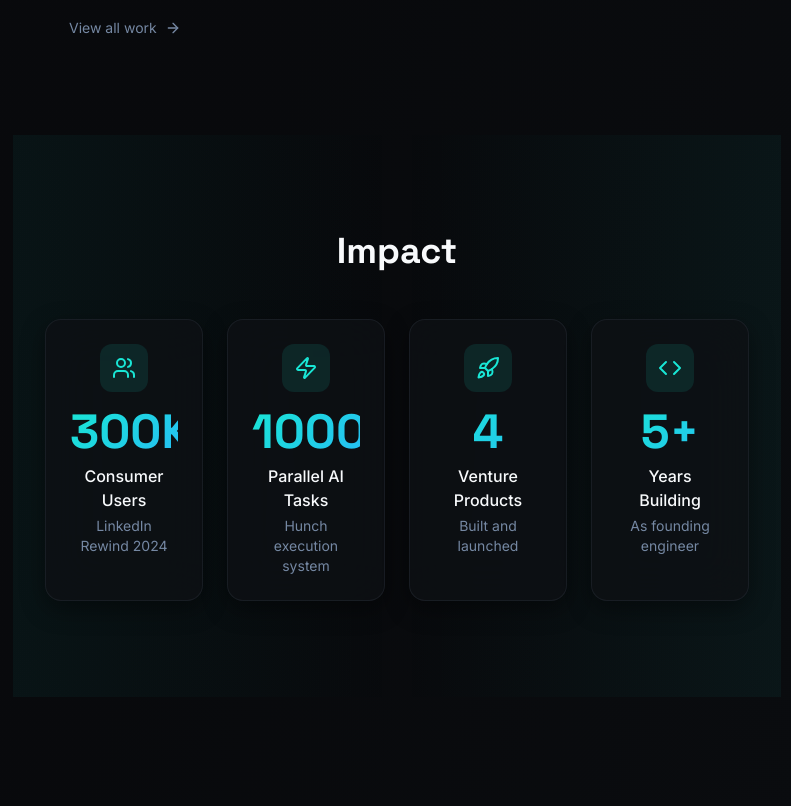
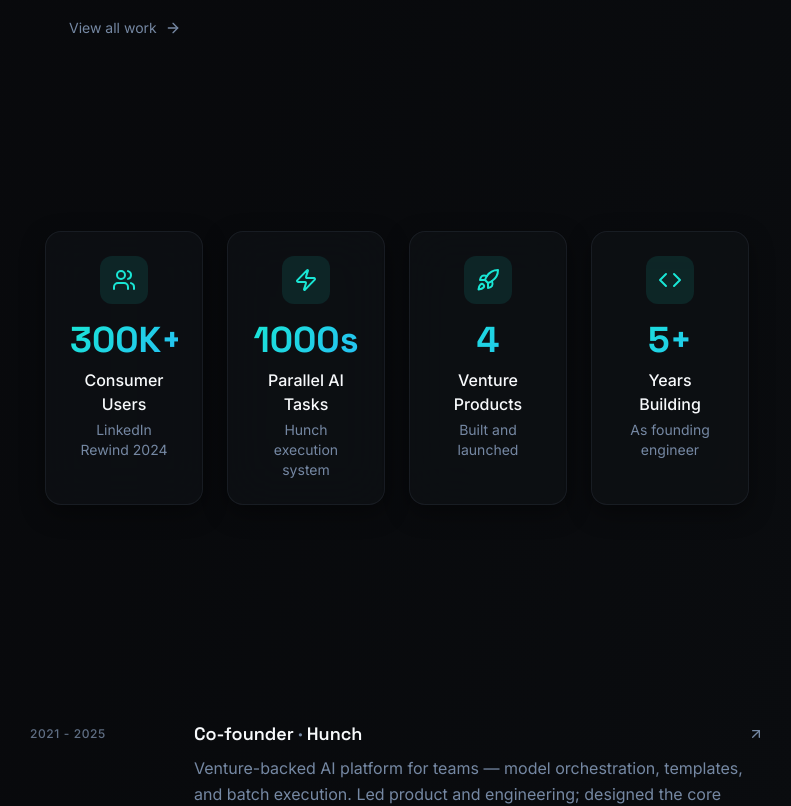
Before and after one commit to aleib/profile, a React (Vite) app: page / in a window 1280 px wide. Shown: the part 1700-2506 px from the top of the page, without its empty margins (467-1258 px from the left). Built offline with nearby package versions, Linux system fonts and the light colour scheme; the HTML template or start-up script is replaced by a standard one.

Commit message:
layout updates

```diff
--- a/src/components/sections/About.tsx
+++ b/src/components/sections/About.tsx
@@ -15,7 +15,7 @@
           initial={{ opacity: 0, y: 40 }}
           animate={isInView ? { opacity: 1, y: 0 } : {}}
           transition={{ duration: 0.8, ease: "easeOut" }}
-          className="max-w-3xl mx-auto"
+          className="section-inner"
         >
           {/* <h2 className="text-2xl sm:text-3xl font-display font-bold mb-8">
             About Me
--- a/src/components/sections/Metrics.tsx
+++ b/src/components/sections/Metrics.tsx
@@ -1,7 +1,6 @@
-import { motion } from "framer-motion";
-import { useInView } from "framer-motion";
+import { motion, useInView } from "framer-motion";
+import { Code, Rocket, Users, Zap } from "lucide-react";
 import { useRef } from "react";
-import { Users, Zap, Rocket, Code } from "lucide-react";
 
 const metrics = [
   {
@@ -36,7 +35,7 @@
 
   return (
     <section id="metrics" className="py-24 relative overflow-hidden">
-      <div className="absolute inset-0 bg-gradient-to-r from-primary/5 via-transparent to-primary/5" />
+      {/* <div className="absolute inset-0 bg-gradient-to-r from-primary/5 via-transparent to-primary/5" /> */}
 
       <div className="section-container relative z-10">
         <motion.div
@@ -45,11 +44,11 @@
           animate={isInView ? { opacity: 1, y: 0 } : {}}
           transition={{ duration: 0.8, ease: "easeOut" }}
         >
-          <h2 className="text-3xl sm:text-4xl font-display font-bold mb-12 text-center">
+          {/* <h2 className="text-3xl sm:text-4xl font-display font-bold mb-12 text-center">
             Impact
-          </h2>
+          </h2> */}
 
-          <div className="grid sm:grid-cols-2 lg:grid-cols-4 gap-6 max-w-5xl mx-auto">
+          <div className="grid sm:grid-cols-2 lg:grid-cols-4 gap-6 section-inner">
             {metrics.map((metric, index) => {
               const Icon = metric.icon;
               return (
@@ -63,7 +62,7 @@
                   <div className="inline-flex p-3 rounded-xl bg-primary/10 mb-4">
                     <Icon className="w-6 h-6 text-primary" />
                   </div>
-                  <div className="text-4xl sm:text-5xl font-display font-bold gradient-text mb-2">
+                  <div className="text-4xl sm:text-4xl font-display font-bold gradient-text mb-2">
                     {metric.value}
                   </div>
                   <div className="text-foreground font-medium mb-1">
--- a/src/components/sections/Skills.tsx
+++ b/src/components/sections/Skills.tsx
@@ -1,5 +1,4 @@
-import { motion } from "framer-motion";
-import { useInView } from "framer-motion";
+import { motion, useInView } from "framer-motion";
 import { useRef } from "react";
 
 const skills = [
@@ -38,7 +37,7 @@
             Skills & Technologies
           </h2>
 
-          <div className="flex flex-wrap justify-center gap-3 max-w-4xl mx-auto">
+          <div className="flex flex-wrap justify-center gap-3 section-inner">
             {skills.map((skill, index) => (
               <motion.span
                 key={skill}
--- a/src/index.css
+++ b/src/index.css
@@ -169,6 +169,10 @@
   .section-container {
     @apply max-w-screen-2xl mx-auto px-4 sm:px-6 lg:px-8;
   }
+
+  .section-inner {
+    @apply max-w-3xl mx-auto;
+  }
 }
 
 @layer utilities {
--- a/src/pages/Index.tsx
+++ b/src/pages/Index.tsx
@@ -5,6 +5,7 @@
 import Metrics from "@/components/sections/Metrics";
 import Skills from "@/components/sections/Skills";
 import Work from "@/components/sections/Work";
+import { usePointerGlow } from "@/hooks/usePointerGlow";
 import { useScrollSpy } from "@/hooks/useScrollSpy";
 
 const navSections = [
@@ -17,6 +18,16 @@
 ] as const;
 
 const Index = () => {
+  const {
+    containerRef,
+    glowStyle,
+    isActive: isGlowActive,
+  } = usePointerGlow<HTMLDivElement>({
+    // Slightly larger radius keeps the glow ambient and subtle on the full-page layout.
+    radiusPx: 760,
+    opacity: 0.05,
+  });
+
   const activeSectionId = useScrollSpy({
     sectionIds: navSections.map((s) => s.id),
     // Slightly biased towards the center of the viewport so the highlight feels like "reading position".
@@ -24,10 +35,18 @@
   });
 
   return (
-    <div className="min-h-screen bg-background relative">
+    <div ref={containerRef} className="min-h-screen bg-background relative">
       {/* Ambient background (keeps the vibe of the old hero, but works for the 2-column layout). */}
       <div className="pointer-events-none absolute inset-0 overflow-hidden">
         <div className="absolute inset-0 bg-gradient-to-br from-background via-background to-secondary/20" />
+        {/* Cursor-follow glow: subtle, but adds a bit of "depth" to the dark theme. */}
+        <div
+          aria-hidden="true"
+          className={`absolute inset-0 transition-opacity duration-300 ${
+            isGlowActive ? "opacity-100" : "opacity-0"
+          }`}
+          style={glowStyle}
+        />
         <div className="absolute top-24 -left-24 w-96 h-96 bg-primary/10 rounded-full blur-3xl animate-float" />
         <div
           className="absolute bottom-24 -right-24 w-96 h-96 bg-primary/5 rounded-full blur-3xl animate-float"
```
